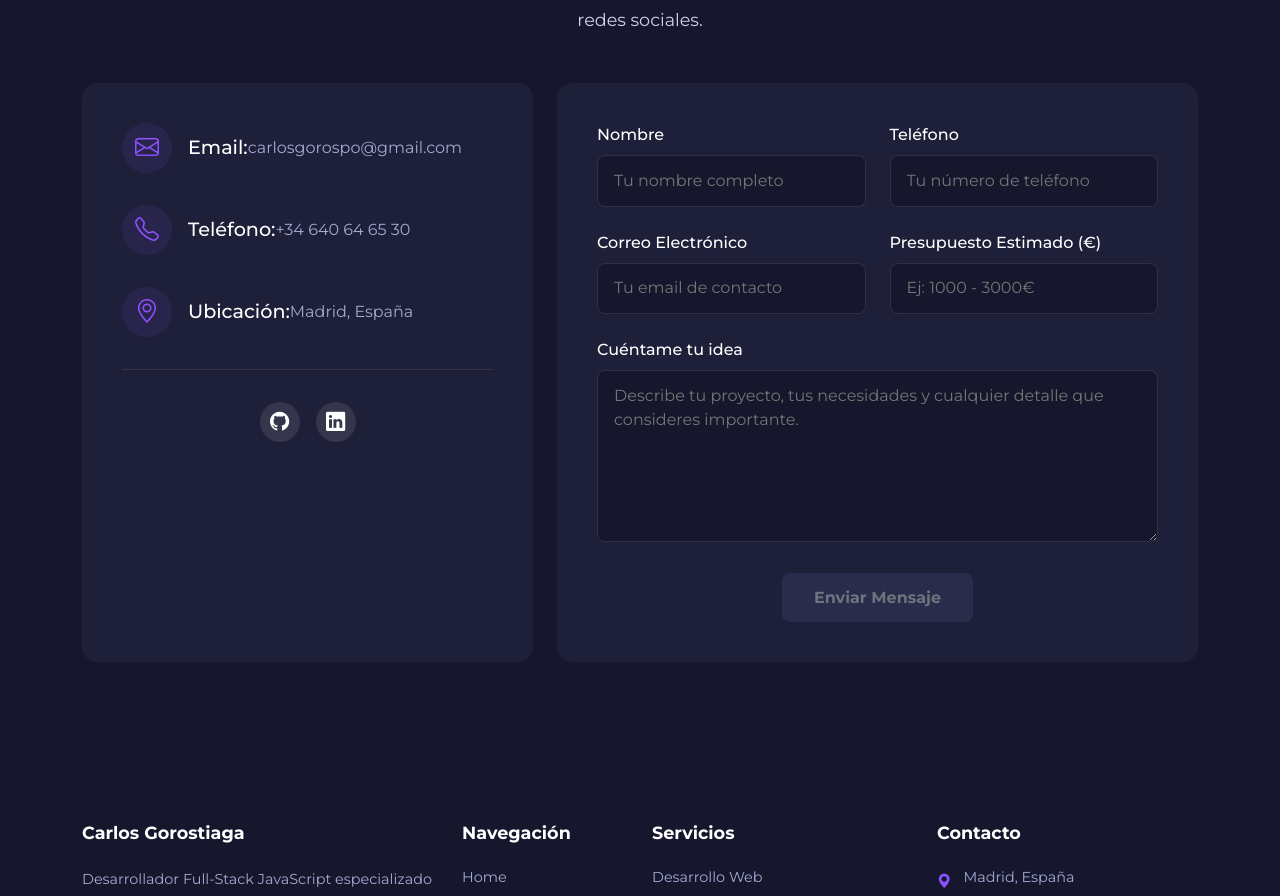
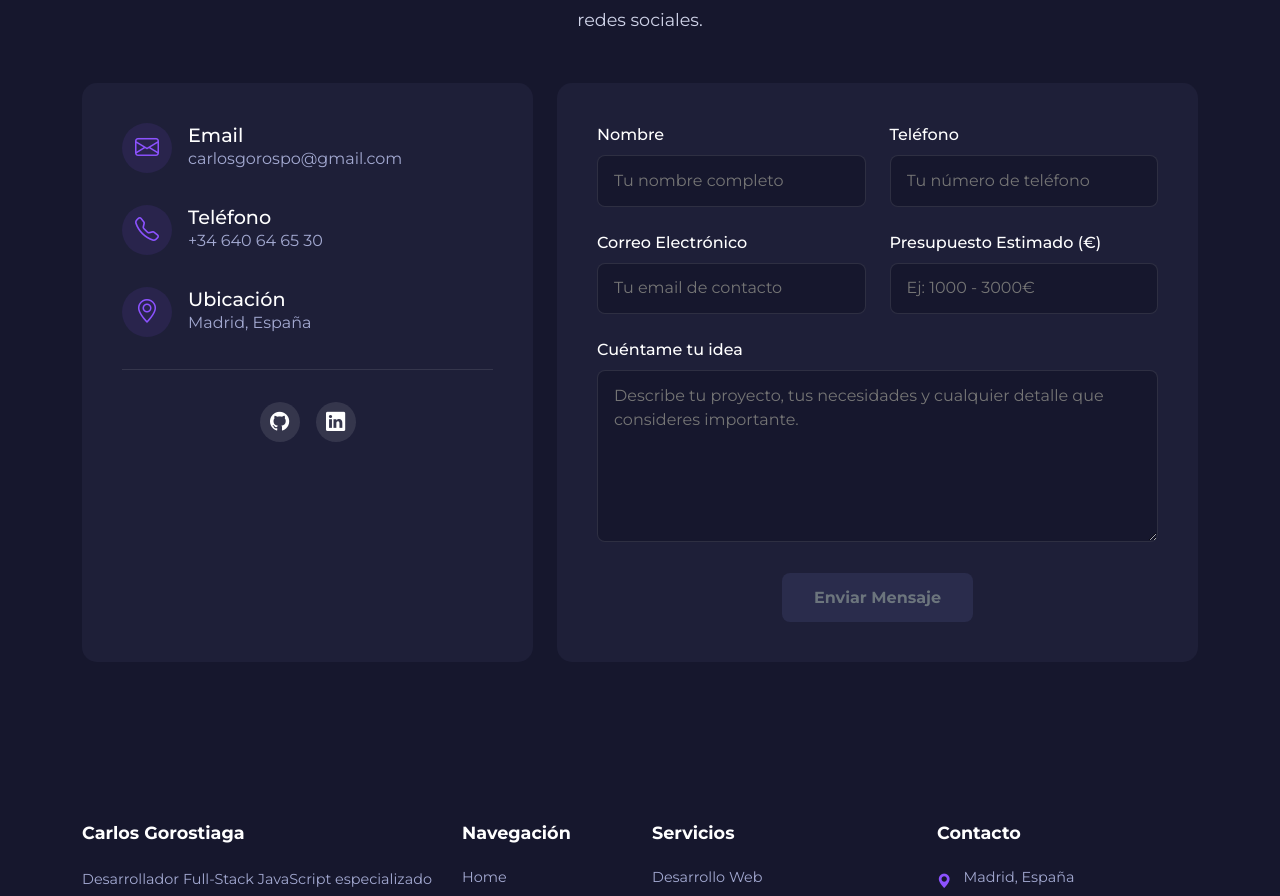
Before and after one commit to CarlosGorostiaga/portfolio, an Angular app: page / in a window 1280 px wide. Shown: the part 5420-6316 px from the top of the page. Built offline with nearby package versions, Linux system fonts and the light colour scheme.

Commit message:
Rectifiacion en contacto

```diff
--- a/src/app/components/contact1/contact1.component.css
+++ b/src/app/components/contact1/contact1.component.css
@@ -60,6 +60,7 @@
 .contact-info-item p {
   margin: 0;
   color: #a3a9d1;
+  word-break: break-word; /* <-- AÑADE ESTA LÍNEA */
 }
 
 .social-links {
--- a/src/app/components/contact1/contact1.component.html
+++ b/src/app/components/contact1/contact1.component.html
@@ -15,31 +15,40 @@
       <!-- Columna Izquierda: Información y Redes -->
 <div class="col-lg-5">
   <div class="contact-info-wrapper">
+
     <div class="contact-info-item">
       <div class="icon-wrapper">
         <i class="bi bi-envelope"></i>
       </div>
-            <h4>Email:</h4>
+      <div class="contact-text-content">
+        <h4>Email</h4>
         <p>carlosgorospo&#64;gmail.com</p>
       </div>
+    </div>
+
     <div class="contact-info-item">
       <div class="icon-wrapper">
         <i class="bi bi-telephone"></i>
       </div>
-            <h4>Teléfono:</h4>
+      <div class="contact-text-content">
+        <h4>Teléfono</h4>
         <p>+34 640 64 65 30</p>
       </div>
+    </div>
+
     <div class="contact-info-item">
       <div class="icon-wrapper">
         <i class="bi bi-geo-alt"></i>
       </div>
-            <h4>Ubicación:</h4>
+      <div class="contact-text-content">
+        <h4>Ubicación</h4>
         <p>Madrid, España</p>
       </div>
+    </div>
+
     <div class="social-links">
       <a href="https://github.com/CarlosGorostiaga" target="_blank" class="social-icon"><i class="bi bi-github"></i></a>
       <a href="#" target="_blank" class="social-icon"><i class="bi bi-linkedin"></i></a>
-            <!-- Añade más redes si lo necesitas -->
     </div>
   </div>
 </div>
```
Lines whose indentation alone changed are shown as unchanged.
